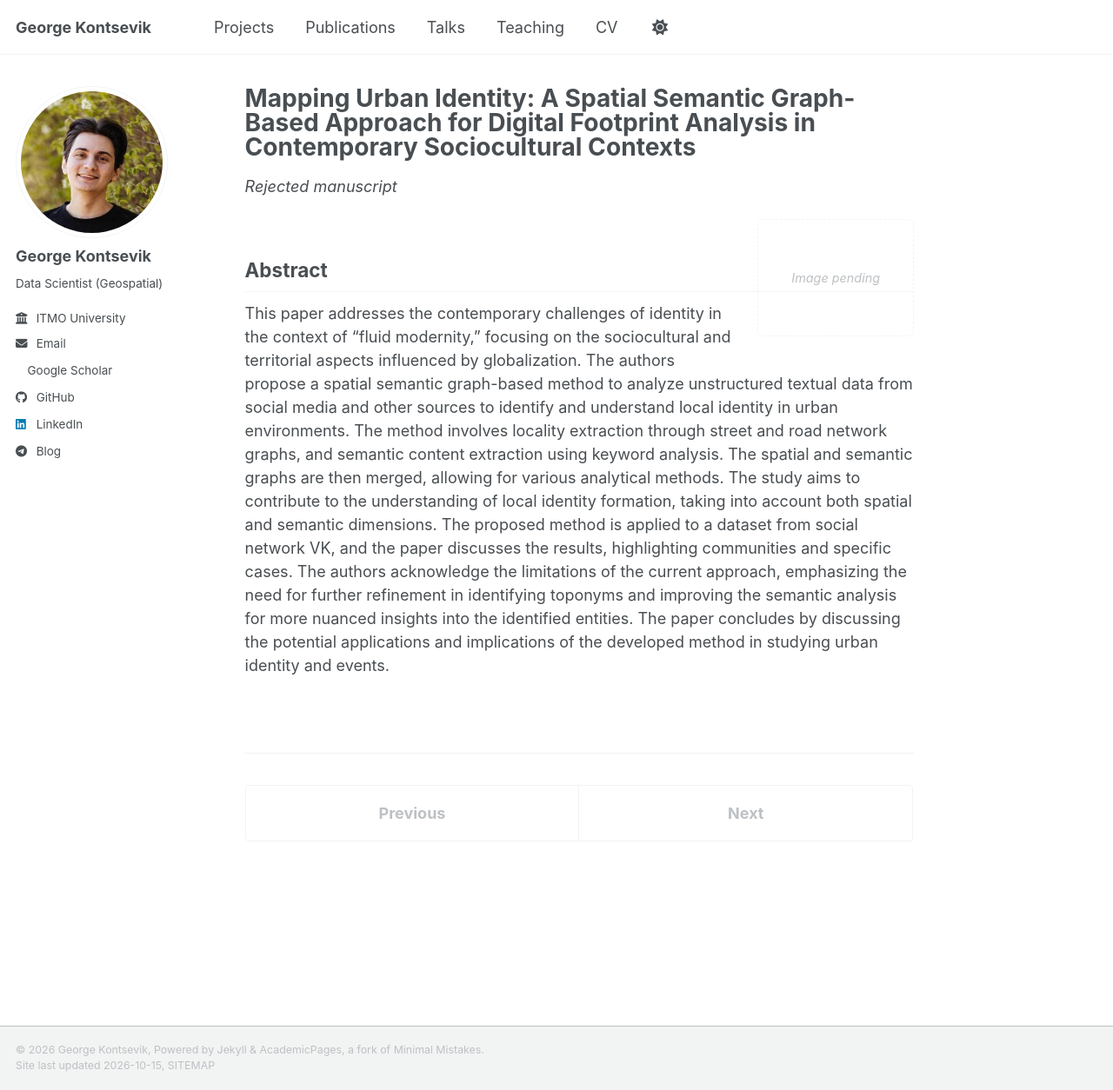
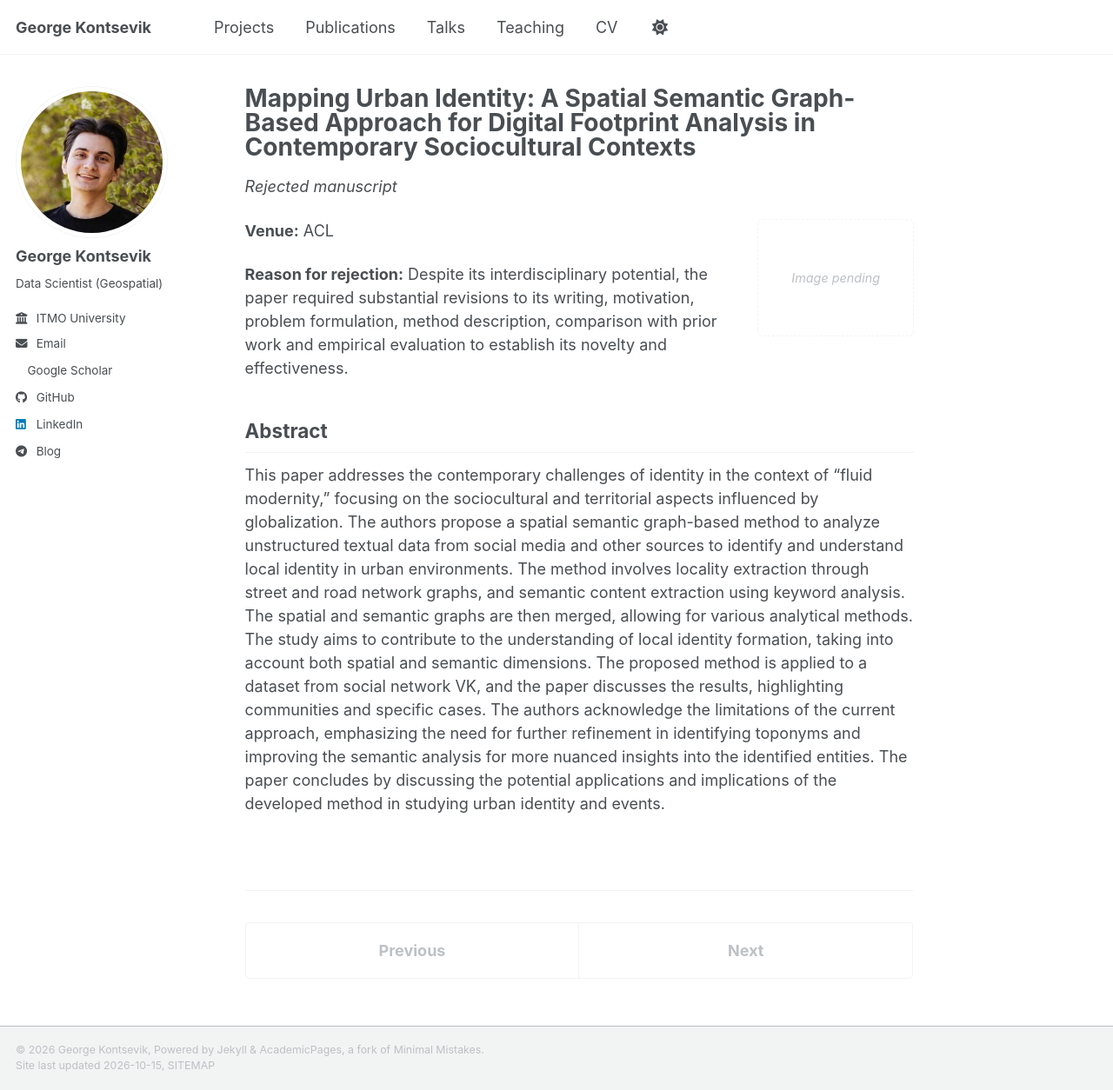
Before and after one commit to GeorgeKontsevik/GeorgeKontsevik.github.io, a Jekyll site: the page built from _publications/mapping-urban-identity-spatial-semantic-graph.md, in a window 1280 px wide and 1254 px high. Shown: the whole window at 87% size. Built offline with Jekyll 4.4.1, drawn with Linux system fonts in a browser that asks for light colours; a style sheet for code colours, icons or effects is not loaded.

Commit message:
Add ACL venue and concise urban identity rejection reason

```diff
--- a/_publications/mapping-urban-identity-spatial-semantic-graph.md
+++ b/_publications/mapping-urban-identity-spatial-semantic-graph.md
@@ -2,11 +2,16 @@
 title: "Mapping Urban Identity: A Spatial Semantic Graph-Based Approach for Digital Footprint Analysis in Contemporary Sociocultural Contexts"
 collection: publications
 category: rejected
+venue: "ACL"
 permalink: /publication/mapping-urban-identity-spatial-semantic-graph/
 image: ""
 image_alt: ""
 ---
 
+**Venue:** ACL
+
+**Reason for rejection:** Despite its interdisciplinary potential, the paper required substantial revisions to its writing, motivation, problem formulation, method description, comparison with prior work and empirical evaluation to establish its novelty and effectiveness.
+
 ## Abstract
 
 This paper addresses the contemporary challenges of identity in the context of "fluid modernity," focusing on the sociocultural and territorial aspects influenced by globalization. The authors propose a spatial semantic graph-based method to analyze unstructured textual data from social media and other sources to identify and understand local identity in urban environments. The method involves locality extraction through street and road network graphs, and semantic content extraction using keyword analysis. The spatial and semantic graphs are then merged, allowing for various analytical methods. The study aims to contribute to the understanding of local identity formation, taking into account both spatial and semantic dimensions. The proposed method is applied to a dataset from social network VK, and the paper discusses the results, highlighting communities and specific cases. The authors acknowledge the limitations of the current approach, emphasizing the need for further refinement in identifying toponyms and improving the semantic analysis for more nuanced insights into the identified entities. The paper concludes by discussing the potential applications and implications of the developed method in studying urban identity and events.
```
